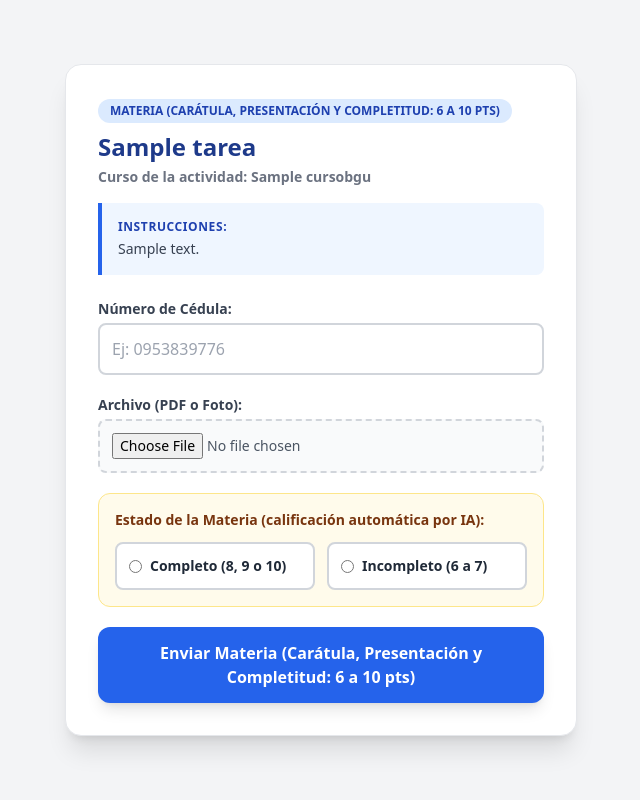
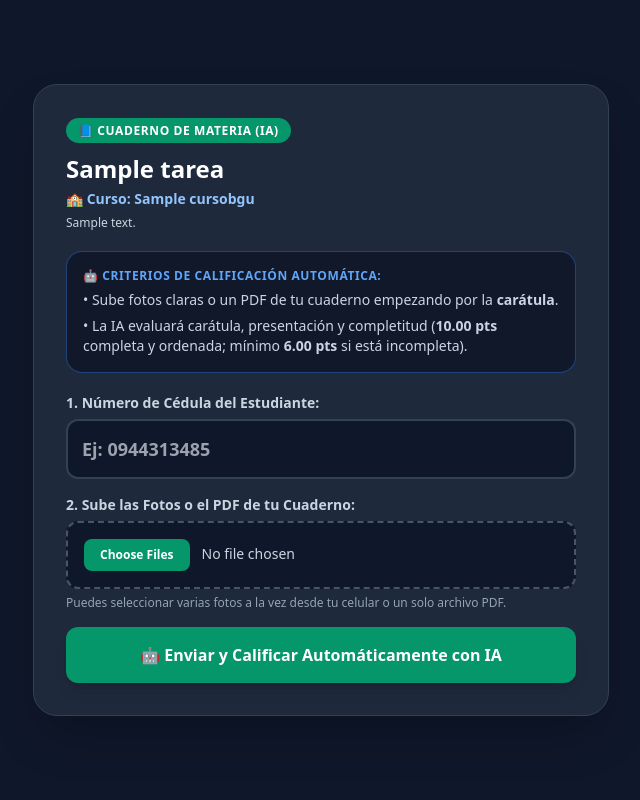
Before and after one commit to edwinlliguipuma-byte/plataforma-matematicas-bgu, a Django app: page /tarea/1/subir/ in a window 1280 px wide. Shown: the whole page, without its empty margins (319-959 px from the left). Run offline with Django 5.2, Linux system fonts and the light colour scheme; tables that the repository leaves empty hold one stand-in row (values such as "Sample post"); some libraries are stand-ins or nearby versions.

Commit message:
Actualizar plantillas visuales de tareas y cuadernos con IA

```diff
--- a/cursos/templates/cursos/subir_tarea.html
+++ b/cursos/templates/cursos/subir_tarea.html
@@ -2,125 +2,83 @@
 <html lang="es">
 <head>
     <meta charset="UTF-8">
-    <title>Subir {{ tarea.get_tipo_tarea_display }} - Matemática BGU</title>
+    <meta name="viewport" content="width=device-width, initial-scale=1.0, maximum-scale=5.0">
+    <title>{{ tarea.titulo }} | Revisión IA de Cuadernos</title>
     <script src="https://cdn.tailwindcss.com"></script>
 </head>
-<body class="bg-gray-100 min-h-screen flex items-center justify-center p-6">
-    <div class="bg-white max-w-lg w-full p-8 rounded-2xl shadow-xl border border-gray-200">
+<body class="bg-slate-900 min-h-screen flex items-center justify-center p-3 sm:p-6 text-slate-100">
+    <div class="bg-slate-800 max-w-xl w-full p-5 sm:p-8 rounded-2xl sm:rounded-3xl shadow-2xl border border-slate-700">
 
-        <span class="inline-block bg-blue-100 text-blue-800 text-xs font-extrabold px-3 py-1 rounded-full uppercase mb-2">
-            {{ tarea.get_tipo_tarea_display }}
-        </span>
-        <h1 class="text-2xl font-black text-blue-900 mb-1">{{ tarea.titulo }}</h1>
-        <p class="text-sm font-semibold text-gray-500 mb-4">Curso de la actividad: {{ tarea.curso.nombre }}</p>
+        <div class="mb-5">
+            <span class="bg-emerald-600 text-white text-xs font-bold px-3 py-1 rounded-full uppercase tracking-wider">
+                {% if tipo_tarea == 'materia' %}📘 Cuaderno de Materia (IA){% elif tipo_tarea == 'taller' %}🛠️ Revisión de Taller (IA){% else %}📝 Revisión de Deberes (IA){% endif %}
+            </span>
+            <h1 class="text-xl sm:text-2xl font-black text-white mt-3">{{ tarea.titulo }}</h1>
+            <p class="text-sm font-semibold text-blue-300 mt-1">🏫 Curso: {{ tarea.curso.nombre }}</p>
+            <p class="text-xs text-slate-300 mt-1.5 whitespace-pre-line">{{ tarea.descripcion }}</p>
+        </div>
 
-        <div class="bg-blue-50 border-l-4 border-blue-600 p-4 mb-6 rounded-r-lg">
-            <p class="text-xs font-bold text-blue-800 uppercase tracking-wider">Instrucciones:</p>
-            <p class="text-gray-700 text-sm mt-1 whitespace-pre-line">{{ tarea.descripcion }}</p>
+        <!-- REGLAS DE CALIFICACIÓN AUTOMÁTICA CON IA -->
+        <div class="bg-slate-900/90 border border-blue-500/40 p-4 rounded-2xl mb-5 text-xs sm:text-sm space-y-1.5">
+            <p class="font-black text-blue-400 uppercase tracking-wider text-xs">🤖 Criterios de Calificación Automática:</p>
+            {% if tipo_tarea == 'materia' %}
+                <p class="text-slate-300">• Sube fotos claras o un PDF de tu cuaderno empezando por la <strong>carátula</strong>.</p>
+                <p class="text-slate-300">• La IA evaluará carátula, presentación y completitud (<strong>10.00 pts</strong> completa y ordenada; mínimo <strong>6.00 pts</strong> si está incompleta).</p>
+            {% else %}
+                <p class="text-slate-300">• Sube fotos claras o un PDF de todas las páginas firmadas/selladas por el docente.</p>
+                <p class="text-slate-300">• Sello o firma completa = <strong>1.0 punto</strong> | Marca <strong>"A" (Atrasado)</strong> = <strong>0.5 puntos</strong>.</p>
+                <p class="text-emerald-300 font-bold">• Meta de esta actividad: {{ tarea.total_sellos_esperados }} sellos/firmas completos = 10.00 puntos.</p>
+                {% if tiene_muestra_sello %}
+                    <p class="text-[11px] text-blue-300 pt-1">🛡️ Verificación activa: La IA comparará tus sellos y firmas con la muestra oficial registrada por el docente.</p>
+                {% endif %}
+            {% endif %}
         </div>
 
         {% if error %}
-            <div class="bg-red-100 border border-red-400 text-red-700 px-4 py-3 rounded-lg mb-4 text-sm font-medium">
-                {{ error }}
+            <div class="bg-red-500/15 border border-red-500/60 text-red-300 px-4 py-3.5 rounded-xl mb-5 text-sm font-medium">
+                ⚠️ {{ error }}
             </div>
         {% endif %}
 
-        <form method="POST" enctype="multipart/form-data" class="space-y-5">
+        <form method="POST" enctype="multipart/form-data" id="form-tarea" class="space-y-4">
             {% csrf_token %}
 
             <div>
-                <label class="block text-sm font-bold text-gray-700 mb-1">Número de Cédula:</label>
-                <input type="text" id="input-cedula" name="cedula" required autocomplete="off"
-                       class="w-full border-2 border-gray-300 rounded-lg p-3 focus:border-blue-600 outline-none font-medium text-gray-800 bg-white"
-                       placeholder="Ej: 0953839776">
-
-                <!-- Recuadro automático con datos del estudiante -->
-                <div id="datos-estudiante-box" class="hidden mt-3 p-3.5 rounded-xl border text-sm"></div>
+                <label class="block text-sm font-bold text-slate-300 mb-1.5">1. Número de Cédula del Estudiante:</label>
+                <input type="text" name="cedula" inputmode="numeric" value="{{ cedula_inicial }}" required
+                       class="w-full bg-slate-900 border-2 border-slate-700 rounded-xl p-3.5 focus:border-emerald-500 outline-none font-bold text-white text-lg"
+                       placeholder="Ej: 0944313485">
             </div>
 
             <div>
-                <label class="block text-sm font-bold text-gray-700 mb-1">Archivo (PDF o Foto):</label>
-                <input type="file" name="archivo_estudiante"
-                       class="w-full border-2 border-dashed border-gray-300 rounded-lg p-3 bg-gray-50 text-sm text-gray-600">
+                <label class="block text-sm font-bold text-slate-300 mb-1.5">
+                    2. Sube las Fotos o el PDF de tu Cuaderno:
+                </label>
+                <input type="file" name="archivos_estudiante" accept="image/*,application/pdf" multiple required
+                       class="w-full bg-slate-900 border-2 border-dashed border-slate-600 rounded-xl p-4 text-sm text-slate-300 file:mr-3 file:py-2 file:px-4 file:rounded-lg file:border-0 file:text-xs file:font-bold file:bg-emerald-600 file:text-white hover:file:bg-emerald-500">
+                <p class="text-xs text-slate-400 mt-1.5">Puedes seleccionar varias fotos a la vez desde tu celular o un solo archivo PDF.</p>
             </div>
 
-            {% if tarea.tipo_tarea == 'materia' %}
-                <div class="bg-amber-50 p-4 rounded-xl border border-amber-200 space-y-3">
-                    <label class="block text-sm font-bold text-amber-900">Estado de la Materia (calificación automática por IA):</label>
-                    <div class="grid grid-cols-2 gap-3">
-                        <label class="flex items-center gap-2 bg-white border-2 border-gray-300 rounded-lg p-3 cursor-pointer font-bold text-sm text-gray-800">
-                            <input type="radio" name="estado_materia" value="completo" required>
-                            <span>Completo (8, 9 o 10)</span>
-                        </label>
-                        <label class="flex items-center gap-2 bg-white border-2 border-gray-300 rounded-lg p-3 cursor-pointer font-bold text-sm text-gray-800">
-                            <input type="radio" name="estado_materia" value="incompleto" required>
-                            <span>Incompleto (6 a 7)</span>
-                        </label>
-                    </div>
-                </div>
+            <button type="submit" id="btn-enviar"
+                    class="w-full bg-emerald-600 hover:bg-emerald-500 text-white font-black py-4 px-4 rounded-xl transition shadow-lg text-base">
+                🤖 Enviar y Calificar Automáticamente con IA
+            </button>
 
-            {% elif tarea.tipo_tarea == 'taller' %}
-                <div class="bg-gray-50 p-4 rounded-xl border border-gray-200">
-                    <label class="block text-xs font-bold text-gray-700 mb-1">Número de Sellos de Talleres:</label>
-                    <input type="number" name="sellos_talleres" min="0" value="0" required
-                           class="w-full border-2 border-gray-300 rounded-lg p-2.5 text-center font-bold text-lg bg-white focus:border-blue-600 outline-none">
-                </div>
-
-            {% else %}
-                <div class="bg-gray-50 p-4 rounded-xl border border-gray-200">
-                    <label class="block text-xs font-bold text-gray-700 mb-1">Número de Sellos de Deberes:</label>
-                    <input type="number" name="sellos_deberes" min="0" value="0" required
-                           class="w-full border-2 border-gray-300 rounded-lg p-2.5 text-center font-bold text-lg bg-white focus:border-blue-600 outline-none">
-                </div>
-            {% endif %}
-
-            <button type="submit"
-                    class="w-full bg-blue-600 hover:bg-blue-700 text-white font-black py-3.5 px-4 rounded-xl transition duration-200 shadow-lg text-base">
-                Enviar {{ tarea.get_tipo_tarea_display }}
-            </button>
+            <div id="loading-ia" class="hidden bg-blue-950/80 border border-blue-500 p-4 rounded-xl text-center space-y-1">
+                <p class="text-sm font-black text-blue-300 animate-pulse">⏳ La Inteligencia Artificial está revisando tus páginas y verificando firmas...</p>
+                <p class="text-xs text-slate-300">Por favor espera unos segundos sin cerrar esta ventana.</p>
+            </div>
         </form>
     </div>
 
     <script>
-        (function() {
-            const inputCedula = document.getElementById('input-cedula');
-            const box = document.getElementById('datos-estudiante-box');
-            let timer = null;
-
-            async function consultarEstudiante() {
-                const cedula = inputCedula.value.trim();
-                if (!cedula) {
-                    box.className = 'hidden mt-3 p-3.5 rounded-xl border text-sm';
-                    box.innerHTML = '';
-                    return;
-                }
-
-                try {
-                    const resp = await fetch(`/api/estudiante/${encodeURIComponent(cedula)}/`);
-                    const data = await resp.json();
-
-                    if (data.encontrado) {
-                        box.className = 'mt-3 p-3.5 rounded-xl border border-emerald-300 bg-emerald-50 text-emerald-950 space-y-1';
-                        box.innerHTML = `
-                            <p class="text-xs font-extrabold uppercase tracking-wider text-emerald-700">Estudiante identificado</p>
-                            <p class="font-black text-base">${data.apellidos_nombres}</p>
-                            <p class="text-xs font-bold text-emerald-800">Curso: ${data.curso}</p>
-                        `;
-                    } else {
-                        box.className = 'mt-3 p-3.5 rounded-xl border border-amber-300 bg-amber-50 text-amber-900 text-xs font-bold';
-                        box.innerHTML = 'Cédula no encontrada todavía. Verifica los dígitos.';
-                    }
-                } catch (err) {
-                    box.className = 'hidden mt-3 p-3.5 rounded-xl border text-sm';
-                }
-            }
-
-            inputCedula.addEventListener('input', () => {
-                clearTimeout(timer);
-                timer = setTimeout(consultarEstudiante, 250);
-            });
-            inputCedula.addEventListener('blur', consultarEstudiante);
-        })();
+        document.getElementById('form-tarea').addEventListener('submit', function() {
+            const btn = document.getElementById('btn-enviar');
+            btn.disabled = true;
+            btn.classList.add('opacity-60');
+            btn.textContent = 'Analizando cuaderno...';
+            document.getElementById('loading-ia').classList.remove('hidden');
+        });
     </script>
 </body>
 </html>
```
Also changed, not shown: cursos/templates/cursos/tarea_exitosa.html (+37 -19 lines).
